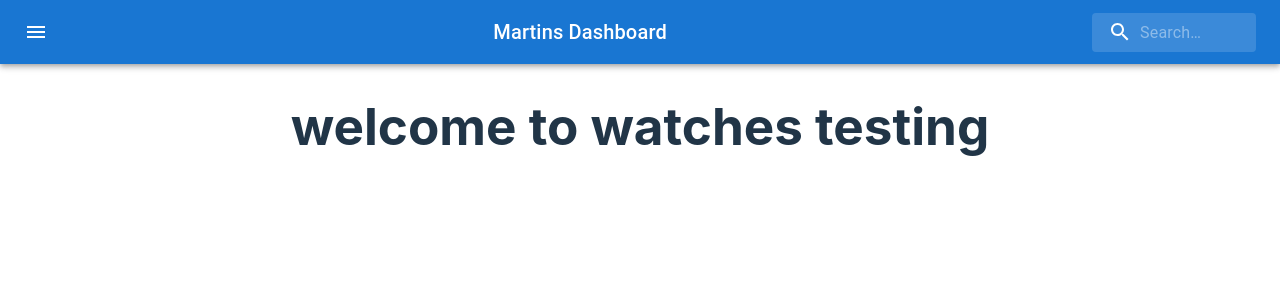
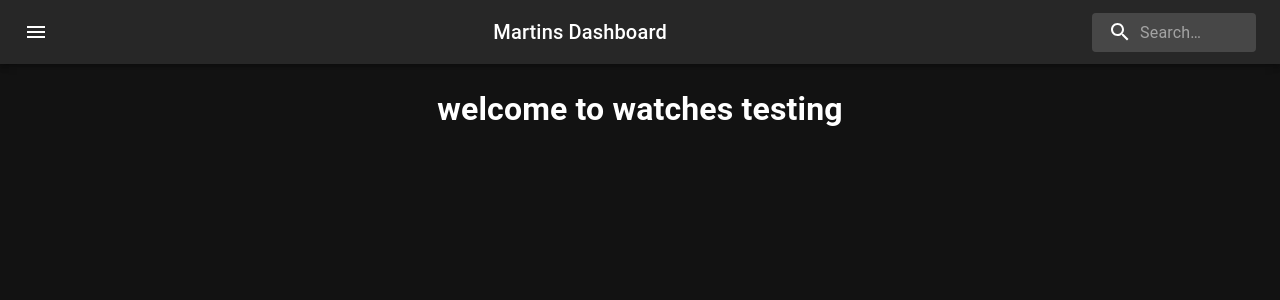
Before and after one commit to MartinBergstrom/Dashboard, a React (Vite) app in the folder frontend/: page /watches in a window 1280 px wide. Shown: the top 300 px of the page. Built offline with nearby package versions, Linux system fonts and the light colour scheme.

Commit message:
Add cards and search function

```diff
--- a/frontend/src/App.tsx
+++ b/frontend/src/App.tsx
@@ -1,30 +1,46 @@
-import './App.css'
-import Header from './components/header/Header';
-import Dashboard from './components/home/dashboard';
-import Watches from './components/watches/Watches';
-import {
-    createBrowserRouter,
-    RouterProvider,
-} from "react-router-dom";
+import "./App.css";
+import Header from "./components/header/Header";
+import Dashboard from "./components/home/dashboard";
+import Watches from "./components/apps/watches/Watches";
+import { createBrowserRouter, RouterProvider } from "react-router-dom";
+import { ThemeProvider, createTheme } from "@mui/material/styles";
+import CssBaseline from "@mui/material/CssBaseline";
+import { useState } from "react";
+
+const darkTheme = createTheme({
+  palette: {
+    mode: "dark",
+  },
+});
 
 function App() {
+  const [searchQuery, setSearchQuery] = useState<string>("");
+
+  const handleSearchQueryChange = (query: string) => {
+    setSearchQuery(query);
+  };
+
   const router = createBrowserRouter([
     {
       path: "/",
-            element: <Dashboard />
+      element: <Dashboard searchQuery={searchQuery} />,
     },
     {
       path: "watches",
-            element: <Watches />
+      element: <Watches />,
     },
   ]);
 
   return (
-        <>
-            <Header />
+    <ThemeProvider theme={darkTheme}>
+      <CssBaseline />
+      <Header
+        searchQuery={searchQuery}
+        onSearchQueryChange={handleSearchQueryChange}
+      />
       <RouterProvider router={router} />
-        </>
-    )
+    </ThemeProvider>
+  );
 }
 
-export default App
+export default App;
--- /dev/null
+++ b/frontend/src/components/apps/testCard/TestCard.tsx
@@ -0,0 +1,45 @@
+import { CardActionArea, CardMedia, Grid } from "@mui/material";
+import Card from "@mui/material/Card";
+import CardContent from "@mui/material/CardContent";
+import Typography from "@mui/material/Typography";
+import QuestionMark from "../../../assets/question_mark.png";
+
+const TestCard = () => {
+  const title = "Test card";
+
+  return (
+    <Grid item xs={6}>
+      <Card>
+        <CardActionArea>
+          <div style={{ display: "flex", justifyContent: "center" }}>
+            <div
+              style={{
+                maxWidth: 110,
+                width: "100%",
+              }}
+            >
+              <CardMedia
+                component="img"
+                height="140"
+                src={QuestionMark}
+                alt="green iguana"
+              />
+            </div>
+          </div>
+
+          <CardContent>
+            <Typography gutterBottom variant="h5" component="div">
+              {title}
+            </Typography>
+            <Typography variant="body2" color="text.secondary">
+              Lizards are a widespread group of squamate reptiles, with over
+              6,000 species, ranging across all continents except Antarctica
+            </Typography>
+          </CardContent>
+        </CardActionArea>
+      </Card>
+    </Grid>
+  );
+};
+
+export default TestCard;
--- /dev/null
+++ b/frontend/src/components/apps/urlCard/UrlCard.tsx
@@ -0,0 +1,45 @@
+import {
+  CardActionArea,
+  CardContent,
+  CardMedia,
+  Grid,
+  Typography,
+} from "@mui/material";
+import Card from "@mui/material/Card";
+
+interface UrlProps {
+  title: string;
+  url: string;
+  imageUrl: string;
+}
+
+const UrlCard = (props: UrlProps) => {
+  return (
+    <Grid item xs={6}>
+      <Card
+        onClick={() => (window.location.href = props.url)}
+        style={{ backgroundColor: "#0c1a1c" }}
+      >
+        <CardActionArea>
+          <div style={{ display: "flex", justifyContent: "center" }}>
+            <div style={{ paddingTop: "5px" }}>
+              <CardMedia
+                component="img"
+                height="100"
+                src={props.imageUrl}
+                alt="green iguana"
+              />
+            </div>
+          </div>
+          <CardContent>
+            <Typography gutterBottom variant="h5" component="div">
+              {props.title}
+            </Typography>
+          </CardContent>
+        </CardActionArea>
+      </Card>
+    </Grid>
+  );
+};
+
+export default UrlCard;
--- /dev/null
+++ b/frontend/src/components/apps/watches/Watches.css
@@ -0,0 +1,3 @@
+.watch-logo {
+  padding: 5px;
+}
--- /dev/null
+++ b/frontend/src/components/apps/watches/Watches.tsx
@@ -0,0 +1,7 @@
+const Watches = () => {
+  const test = "testing";
+
+  return <h1> welcome to watches {test} </h1>;
+};
+
+export default Watches;
--- /dev/null
+++ b/frontend/src/components/apps/watches/WatchesCard.tsx
@@ -0,0 +1,50 @@
+import { CardActionArea, CardMedia, Grid } from "@mui/material";
+import Card from "@mui/material/Card";
+import CardContent from "@mui/material/CardContent";
+import Typography from "@mui/material/Typography";
+import "./Watches.css";
+import { Link } from "react-router-dom";
+
+const WatchesCard = () => {
+  const title = "Klockor";
+
+  return (
+    <Grid item xs={6}>
+      <Link to="watches">
+        <Card style={{ backgroundColor: "#0c1c12" }}>
+          <CardActionArea>
+            <div style={{ display: "flex", justifyContent: "center" }}>
+              <div
+                style={{
+                  maxWidth: 300,
+                  width: "100%",
+                }}
+              >
+                <CardMedia
+                  className="watch-logo"
+                  component="img"
+                  image="https://cdn.klocksnack.se/klocksnack_logo.png"
+                  alt="green iguana"
+                />
+                <CardMedia
+                  className="watch-logo"
+                  component="img"
+                  image="https://static.watchpatrol.net/static/explorer/img/watchpatrol_logo_2.png?e3ed54a977a4"
+                  alt="green iguana"
+                />
+              </div>
+            </div>
+
+            <CardContent>
+              <Typography gutterBottom variant="h5" component="div">
+                {title}
+              </Typography>
+            </CardContent>
+          </CardActionArea>
+        </Card>
+      </Link>
+    </Grid>
+  );
+};
+
+export default WatchesCard;
--- /dev/null
+++ b/frontend/src/components/header/Header.css
@@ -0,0 +1,3 @@
+.dashboard-name:hover {
+  color: grey;
+}
--- a/frontend/src/components/header/Header.tsx
+++ b/frontend/src/components/header/Header.tsx
@@ -1,57 +1,69 @@
-import React from 'react'
-import { styled, alpha } from '@mui/material/styles';
-import AppBar from '@mui/material/AppBar';
-import Box from '@mui/material/Box';
-import Toolbar from '@mui/material/Toolbar';
-import IconButton from '@mui/material/IconButton';
-import Typography from '@mui/material/Typography';
-import InputBase from '@mui/material/InputBase';
-import MenuIcon from '@mui/icons-material/Menu';
-import SearchIcon from '@mui/icons-material/Search';
+import { styled, alpha } from "@mui/material/styles";
+import AppBar from "@mui/material/AppBar";
+import Box from "@mui/material/Box";
+import Toolbar from "@mui/material/Toolbar";
+import IconButton from "@mui/material/IconButton";
+import Typography from "@mui/material/Typography";
+import InputBase from "@mui/material/InputBase";
+import MenuIcon from "@mui/icons-material/Menu";
+import SearchIcon from "@mui/icons-material/Search";
+import "./Header.css";
+import { ChangeEvent, useState } from "react";
+import React from "react";
 
-const Search = styled('div')(({ theme }) => ({
-    position: 'relative',
+const Search = styled("div")(({ theme }) => ({
+  position: "relative",
   borderRadius: theme.shape.borderRadius,
   backgroundColor: alpha(theme.palette.common.white, 0.15),
-    '&:hover': {
+  "&:hover": {
     backgroundColor: alpha(theme.palette.common.white, 0.25),
   },
   marginLeft: 0,
-    width: '100%',
-    [theme.breakpoints.up('sm')]: {
+  width: "100%",
+  [theme.breakpoints.up("sm")]: {
     marginLeft: theme.spacing(1),
-      width: 'auto',
+    width: "auto",
   },
 }));
 
-  const SearchIconWrapper = styled('div')(({ theme }) => ({
+const SearchIconWrapper = styled("div")(({ theme }) => ({
   padding: theme.spacing(0, 2),
-    height: '100%',
-    position: 'absolute',
-    pointerEvents: 'none',
-    display: 'flex',
-    alignItems: 'center',
-    justifyContent: 'center',
+  height: "100%",
+  position: "absolute",
+  pointerEvents: "none",
+  display: "flex",
+  alignItems: "center",
+  justifyContent: "center",
 }));
 
 const StyledInputBase = styled(InputBase)(({ theme }) => ({
-    color: 'inherit',
-    '& .MuiInputBase-input': {
+  color: "inherit",
+  "& .MuiInputBase-input": {
     padding: theme.spacing(1, 1, 1, 0),
     // vertical padding + font size from searchIcon
     paddingLeft: `calc(1em + ${theme.spacing(4)})`,
-      transition: theme.transitions.create('width'),
-      width: '100%',
-      [theme.breakpoints.up('sm')]: {
-        width: '12ch',
-        '&:focus': {
-          width: '20ch',
+    transition: theme.transitions.create("width"),
+    width: "100%",
+    [theme.breakpoints.up("sm")]: {
+      width: "12ch",
+      "&:focus": {
+        width: "20ch",
       },
     },
   },
 }));
 
-const Header: React.FC = props => {
+interface HeaderProps {
+  searchQuery: string;
+  onSearchQueryChange: (query: string) => void;
+}
+
+const Header = ({ searchQuery, onSearchQueryChange }: HeaderProps) => {
+  const handleInputChange = (event: ChangeEvent<HTMLInputElement>) => {
+    const query = event.target.value;
+    onSearchQueryChange(query);
+  };
+
   return (
     <Box sx={{ flexGrow: 1 }}>
       <AppBar position="static">
@@ -66,10 +78,12 @@ const Header: React.FC = props => {
             <MenuIcon />
           </IconButton>
           <Typography
+            className="dashboard-name"
+            onClick={() => (window.location.href = "/")}
             variant="h6"
             noWrap
             component="div"
-                sx={{ flexGrow: 1, display: { xs: 'none', sm: 'block' } }}
+            sx={{ flexGrow: 1, display: { xs: "none", sm: "block" } }}
           >
             Martins Dashboard
           </Typography>
@@ -79,13 +93,15 @@ const Header: React.FC = props => {
             </SearchIconWrapper>
             <StyledInputBase
               placeholder="Search…"
-                  inputProps={{ 'aria-label': 'search' }}
+              inputProps={{ "aria-label": "search" }}
+              value={searchQuery}
+              onChange={handleInputChange}
             />
           </Search>
         </Toolbar>
       </AppBar>
     </Box>
   );
-}
+};
 
 export default Header;
--- a/frontend/src/components/home/dashboard.tsx
+++ b/frontend/src/components/home/dashboard.tsx
@@ -1,20 +1,60 @@
-import { Button } from '@mui/material';
+import TestCard from "../apps/testCard/TestCard";
+import UrlCard from "../apps/urlCard/UrlCard";
+import WatchesCard from "../apps/watches/WatchesCard";
+import { Grid } from "@mui/material";
 
-
-const Dashboard = () => {
-
-    return (
-        <>
-        <h1>Martins dashboard, Vite + React </h1><Button color="secondary">Secondary</Button><Button variant="contained" color="success">
-            success btn
-        </Button><Button variant="outlined" color="error">
-                Error
-            </Button><div className="card">
-                <p>
-                    Edit <code>src/App.tsx</code> and save to test HMR
-                </p>
-            </div></>
-      );
+interface CardData {
+  id: number;
+  title: string;
+  component: any;
+  data?: any;
 }
 
+interface DashboardProps {
+  searchQuery: string;
+}
+
+const Dashboard = (props: DashboardProps) => {
+  const cards: CardData[] = [
+    {
+      id: 1,
+      title: "Klockor",
+      component: WatchesCard,
+    },
+    {
+      id: 2,
+      title: "Ica",
+      component: UrlCard,
+      data: {
+        title: "Ica gillade recept",
+        url: "https://www.ica.se/recept/dina-recept/gillade",
+        imageUrl:
+          "https://upload.wikimedia.org/wikipedia/commons/thumb/5/54/ICA_logo.svg/2560px-ICA_logo.svg.png",
+      },
+    },
+    {
+      id: 3,
+      title: "test 2",
+      component: TestCard,
+    },
+  ];
+
+  const filteredCards = cards.filter((card) => {
+    return props.searchQuery
+      ? card.title.toLowerCase().includes(props.searchQuery.toLowerCase())
+      : true;
+  });
+
+  return (
+    <>
+      <Grid container spacing={3} p={2}>
+        {filteredCards.map((card) => (
+          <card.component key={card.id} {...card.data} />
+        ))}
+      </Grid>
+      {props.searchQuery}
+    </>
+  );
+};
+
 export default Dashboard;
--- a/frontend/src/components/watches/Watches.tsx
+++ /dev/null
@@ -1,10 +0,0 @@
-
-const Watches = () => {
-    const test = 'testing';
-
-    return (
-       <h1> welcome to watches {test} </h1>
-      );
-}
-
-export default Watches;
--- a/frontend/src/index.css
+++ b/frontend/src/index.css
@@ -1,68 +1,7 @@
-:root {
-  font-family: Inter, system-ui, Avenir, Helvetica, Arial, sans-serif;
-  line-height: 1.5;
-  font-weight: 400;
-
-  color-scheme: light dark;
-  color: rgba(255, 255, 255, 0.87);
-  background-color: #242424;
-
-  font-synthesis: none;
-  text-rendering: optimizeLegibility;
-  -webkit-font-smoothing: antialiased;
-  -moz-osx-font-smoothing: grayscale;
-  -webkit-text-size-adjust: 100%;
-}
-
-a {
-  font-weight: 500;
-  color: #646cff;
-  text-decoration: inherit;
-}
-a:hover {
-  color: #535bf2;
-}
-
 body {
   margin: 0;
+  padding: 0;
   place-items: center;
   min-width: 320px;
   min-height: 100vh;
 }
-
-h1 {
-  font-size: 3.2em;
-  line-height: 1.1;
-}
-
-button {
-  border-radius: 8px;
-  border: 1px solid transparent;
-  padding: 0.6em 1.2em;
-  font-size: 1em;
-  font-weight: 500;
-  font-family: inherit;
-  background-color: #1a1a1a;
-  cursor: pointer;
-  transition: border-color 0.25s;
-}
-button:hover {
-  border-color: #646cff;
-}
-button:focus,
-button:focus-visible {
-  outline: 4px auto -webkit-focus-ring-color;
-}
-
-@media (prefers-color-scheme: light) {
-  :root {
-    color: #213547;
-    background-color: #ffffff;
-  }
-  a:hover {
-    color: #747bff;
-  }
-  button {
-    background-color: #f9f9f9;
-  }
-}
```
Also changed, not shown: frontend/src/assets/question_mark.png (added). Lines whose indentation alone changed are shown as unchanged.
